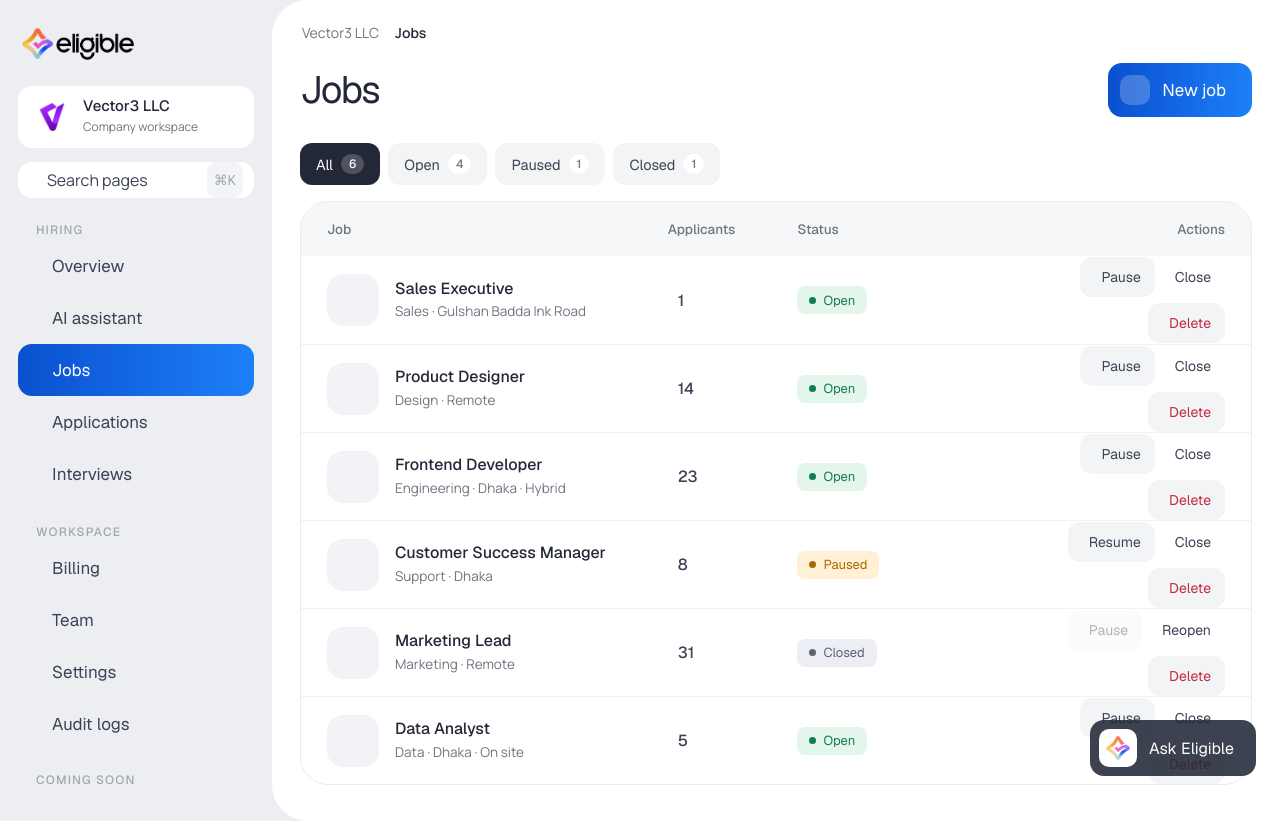
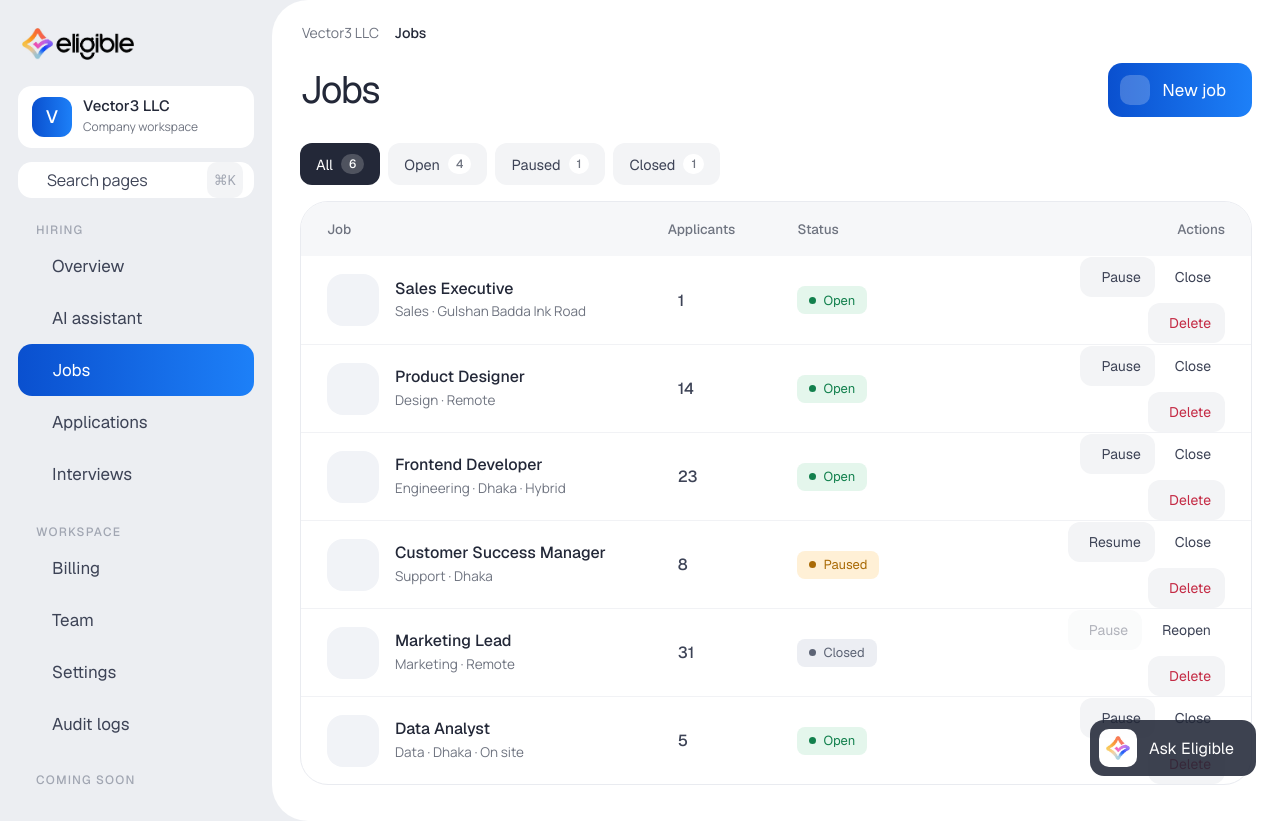
Before and after one commit to tahsin677/Eligible-ui, a plain HTML site: page public/jobs.html in a window 1280 px wide. Drawn offline with nearby package versions, Linux system fonts and the light colour scheme; a web font is replaced by a local one.

Commit message:
Use a plain V in the workspace switcher
Co-Authored-By: Claude Sonnet 5.5 <noreply@anthropic.com>

```diff
--- a/public/app.css
+++ b/public/app.css
@@ -633,3 +633,5 @@ i.ico{width:auto!important;height:auto!important;font-size:20px;line-height:1;di
 
 /* workspace switcher without a logo tile */
 .ws{padding:10px 14px}
+
+.ws .av{width:40px;height:40px;padding:0;border:0;background:var(--grad);color:#fff;font:500 18px var(--head);display:grid;place-items:center;border-radius:12px}
--- a/public/jobs.html
+++ b/public/jobs.html
@@ -19,7 +19,7 @@
  <div class="brand"><a class="wm" href="overview.html" aria-label="Eligible home"><img src="eligible-logo.png" alt="Eligible" class="logo"></a>
   <a class="wmini" href="overview.html" aria-label="Eligible home"><img src="eligible-icon.png" alt=""></a>
   <button class="ib" aria-label="Collapse sidebar"><i class="hgi hgi-stroke hgi-sidebar-left ico"></i></button></div>
- <button class="ws" aria-label="Switch workspace"><span class="av"><img src="vector3-logo.png" alt="Vector3 LLC"></span><span><b>Vector3 LLC</b><small>Company workspace</small></span><i class="hgi hgi-stroke hgi-unfold-more ico"></i></button>
+ <button class="ws" aria-label="Switch workspace"><span class="av">V</span><span><b>Vector3 LLC</b><small>Company workspace</small></span><i class="hgi hgi-stroke hgi-unfold-more ico"></i></button>
  <button class="sbox" id="cmdk"><i class="hgi hgi-stroke hgi-search-01 ico"></i>Search pages<kbd>⌘K</kbd></button>
  <div><div class="grp">Hiring</div><nav>
   <a href="overview.html"><i class="hgi hgi-stroke hgi-home-01 ico"></i>Overview</a>
```
Also changed, not shown: public/applications.html (+1 -1 lines), public/assistant.html (+1 -1 lines), public/details.html (+1 -1 lines), public/interview.html (+1 -1 lines), public/interviews.html (+1 -1 lines), public/overview.html (+1 -1 lines), public/settings.html (+1 -1 lines).
